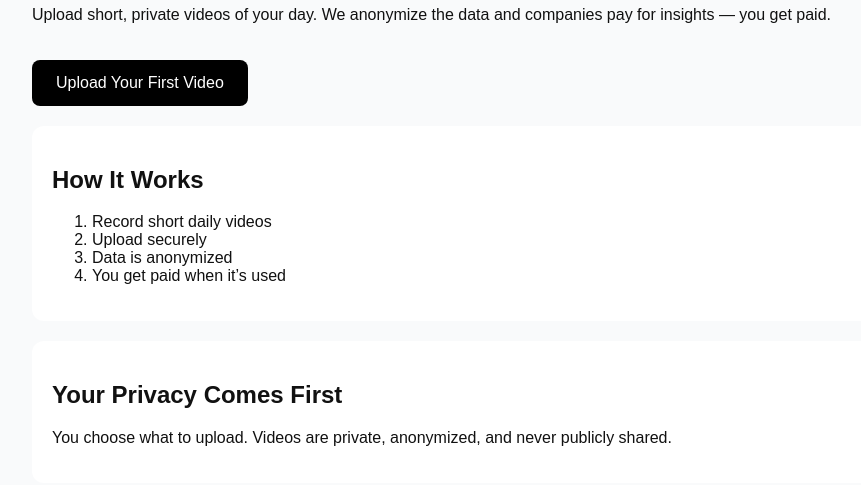
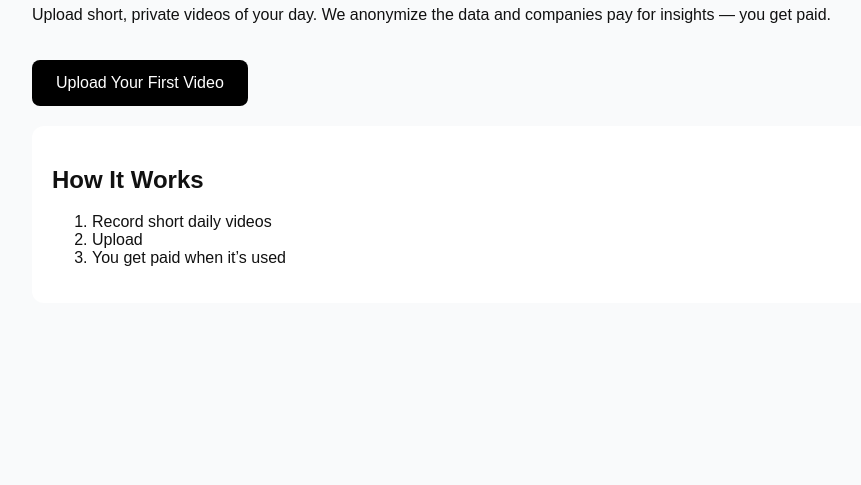
Before and after one commit to trishas29/video-data-landing, a plain HTML site: page index.html in a window 1280 px wide. Shown: the part 153-638 px from the top of the page, without its empty margins (158-1019 px from the left). Drawn offline with Linux system fonts and the light colour scheme.

Commit message:
Update index.html

```diff
--- a/index.html
+++ b/index.html
@@ -50,18 +50,9 @@
       <h2>How It Works</h2>
       <ol>
         <li>Record short daily videos</li>
-        <li>Upload securely</li>
-        <li>Data is anonymized</li>
+        <li>Upload</li>
         <li>You get paid when it’s used</li>
       </ol>
-    </div>
-
-    <div class="card">
-      <h2>Your Privacy Comes First</h2>
-      <p>
-        You choose what to upload.
-        Videos are private, anonymized, and never publicly shared.
-      </p>
     </div>
   </div>
 </body>
```
